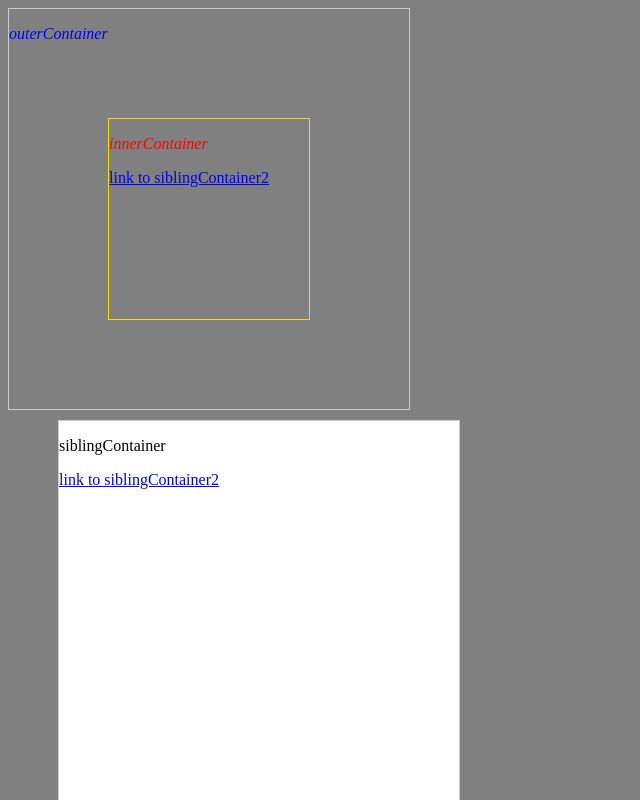
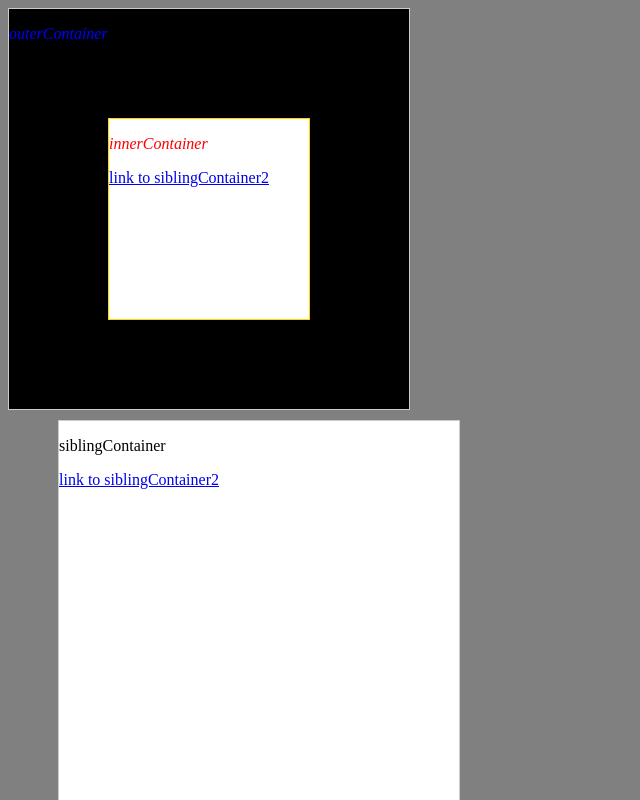
Before and after one commit to arielcheungty/15112020HW---CSS2, a plain HTML site: page index.html in a window 1280 px wide. In both pictures the pointer is over the element 209 px from the left and 209 px from the top of the page. Shown: the top 800 px of the page, without its empty margins (0-640 px from the left). Drawn offline with Linux system fonts and the light colour scheme.

Commit message:
Extra task

```diff
--- a/style.css
+++ b/style.css
@@ -16,6 +16,7 @@ body {
   top: 40%;
   left: 50%;
   transform: translate(-50%, -50%); /* 7. Add this. */
+  background-color: white;
 }
 
 #siblingContainer {
@@ -69,3 +70,7 @@ body {
     width: 300px;
     height: 300px;
 }
+
+div:not(#innerContainer):hover {
+    background-color: black;
+}
```
